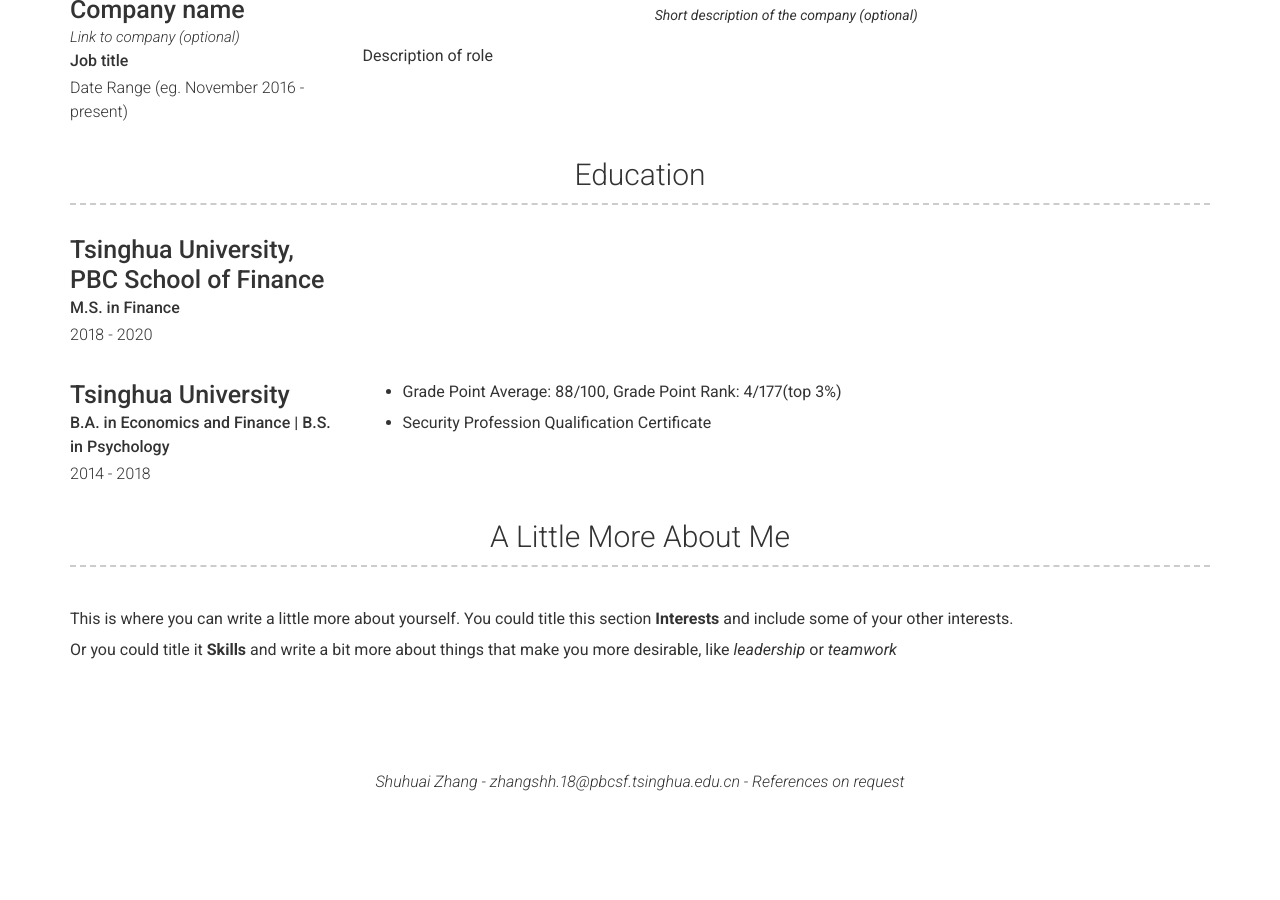
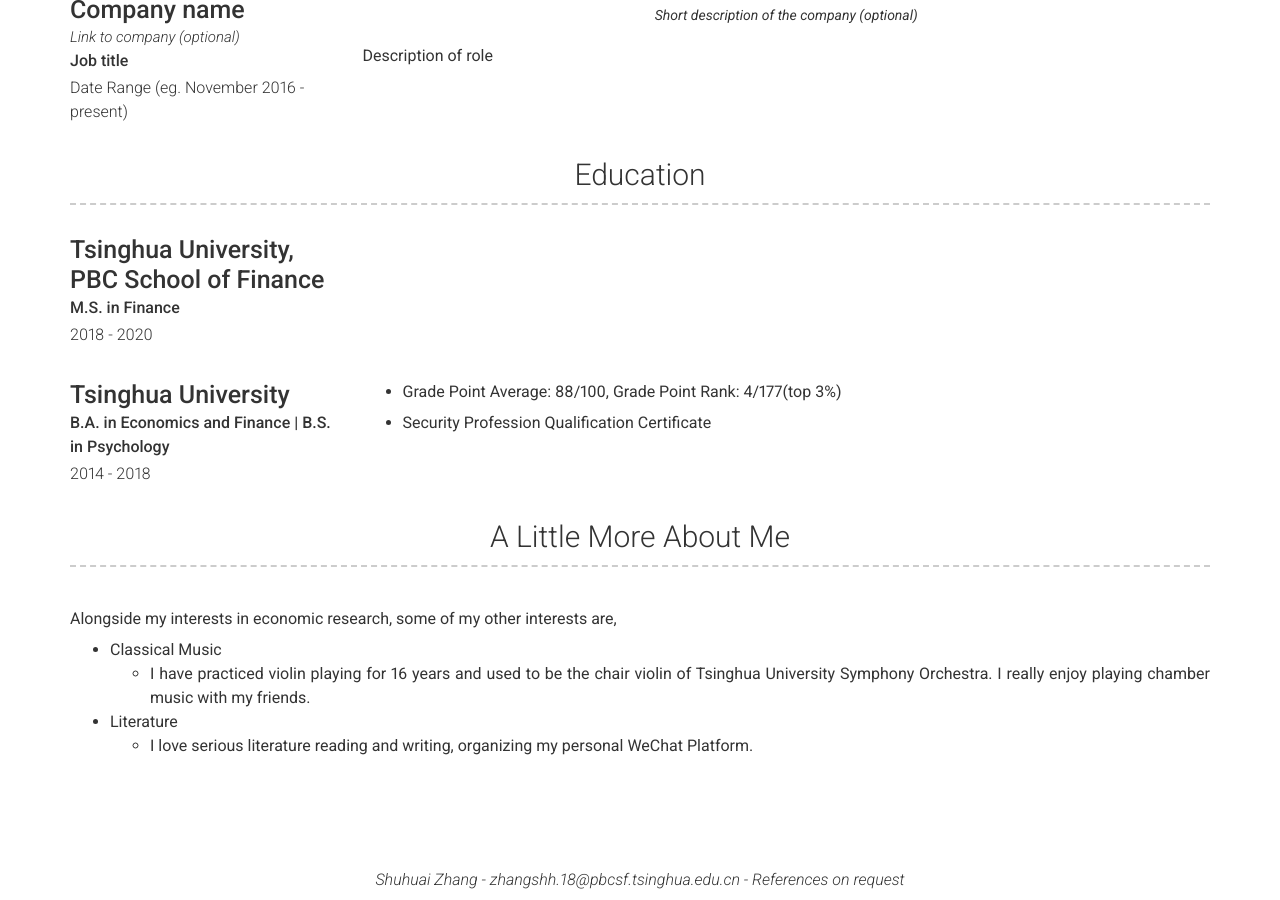
Before and after one commit to shuhuaizhang/shuhuaizhang.github.io, a Jekyll site: the page built from index.md, in a window 1280 px wide and 900 px high, scrolled down 1237 px. Built offline with Jekyll 4.4.1, drawn with Linux system fonts in a browser that asks for light colours; nearby versions of some CDN libraries; before the commit the page ends 2038 px from its top, so only the background shows below that; some of the changed text lies outside the part shown.

Commit message:
Update _config.yml

```diff
--- a/_config.yml
+++ b/_config.yml
@@ -44,9 +44,9 @@ darkmode: false
 # about_title: About Me (Use this to override about section title)
 about_profile_image: /portfolio.png
 about_content: | # this will include new lines to allow paragraphs
-  I am a 0 year Ph.D student at PBC School of Finance, Tsinghua University.
+  I am currently a forthcoming Ph.D student at PBC School of Finance, Tsinghua University.
 
-  My research interests include <mark>Behavioral Economics</mark> and <mark>Behavioral Finance</mark>.
+  My research interests include <mark>Behavioral Economics</mark> and <mark>Behavioral Finance</mark>, as well as <mark>applications of Machine Learning</mark>.
 
   Here is my [CV](https://drive.google.com/file/d/1xsw1nfyQzpToSQbySktxu2YPEyzoFstQ/view?usp=sharing).
 
@@ -62,10 +62,13 @@ experience_title: Experience #(Use this to override about experience section tit
 # More Section
 # more_title: A Little More About Me #(Use this to override about more section title)
 more_content: | # this will include new lines to allow paragraphs
-  This is where you can write a little more about yourself. You could title this section **Interests** and include some of your other interests.
+  Alongside my interests in economic research, some of my other interests are,
 
-  Or you could title it **Skills** and write a bit more about things that make you more desirable, like *leadership* or *teamwork*
+   - Classical Music
+     - I have practiced violin playing for 16 years and used to be the chair violin of Tsinghua University Symphony Orchestra. I really enjoy playing chamber music with my friends.
 
+   - Literature
+     - I love serious literature reading and writing, organizing my personal WeChat Platform.
 # Footer
 footer_show_references: true
 
```
